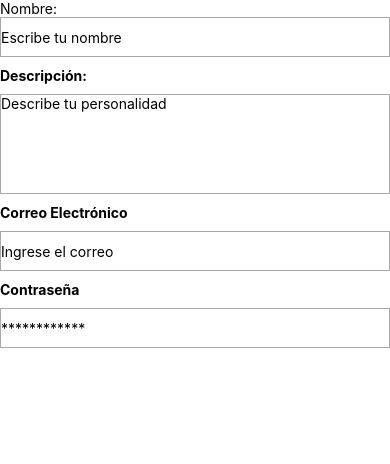
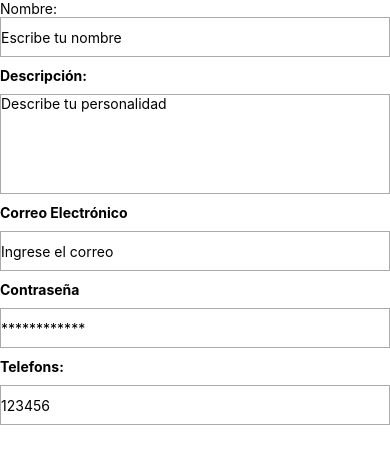
Before and after one commit to evelyn-santiago/ReactNave, a React Native app: screen / in a window 390 px wide. Shown: the top 464 px of the page. Built offline with nearby package versions, Linux system fonts and the light colour scheme.

Commit message:
17.-Input 4

```diff
--- a/src/pages/Formulario.js
+++ b/src/pages/Formulario.js
@@ -14,6 +14,9 @@ const Formulario = () => {
         <TextInput style={style.input} placeholder="Ingrese el correo" keyboardType="email-address" />
         <Text style={style.label}>Contraseña</Text>
         <TextInput style={style.input} placeholder="************" secureTextEntry />
+        <Text style={style.label}>Telefons:</Text>
+        <TextInput style={style.input} placeholder="123456" keyboardType="phone-pad" />
+
 
 
       </SafeAreaView>
```
